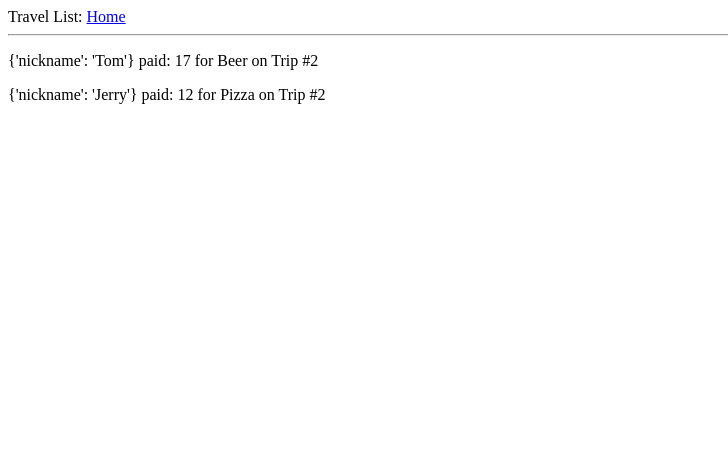
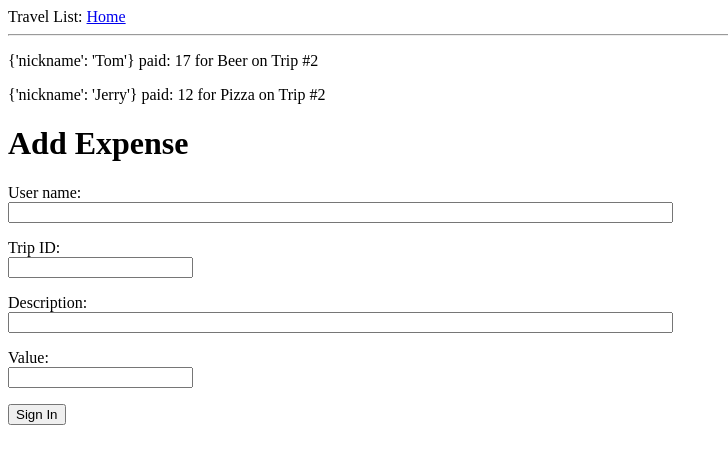
Before and after one commit to phildeutsch/dieliste, a Flask app: page /index in a window 1280 px wide. Shown: the top 464 px of the page, without its empty margins (0-728 px from the left). Run offline with Flask 2, Linux system fonts and the light colour scheme; parts of the project's set-up code (start-up, migrations or seed data) failed here and were passed over.

Commit message:
Add form

```diff
--- a/app/forms.py
+++ b/app/forms.py
@@ -1,4 +1,4 @@
-from flask_wtf  import Form
+from flask_wtf import Form
 from wtforms import TextField, IntegerField, DecimalField
 from wtforms.validators import DataRequired
 
--- a/app/templates/index.html
+++ b/app/templates/index.html
@@ -3,4 +3,27 @@
     {% for expense in expenses %}
     <div><p>{{ expense.user }} paid: {{ expense.value }} for {{expense.description}} on Trip #{{expense.trip}}</p></div>
     {% endfor %}
+
+    <h1>Add Expense</h1>
+      <form action="" method="post" name="add_expense">
+          {{ form.hidden_tag() }}
+          <p>
+              User name:<br>
+              {{ form.user_name(size=80) }}<br>
+          </p>
+          <p>
+              Trip ID:<br>
+              {{ form.trip_id(size=80) }}<br>
+          </p>
+          <p>
+              Description:<br>
+              {{ form.description(size=80) }}<br>
+          </p>
+          <p>
+              Value:<br>
+              {{ form.value(size=80) }}<br>
+          </p>
+          <p><input type="submit" value="Sign In"></p>
+      </form>
+
 {% endblock %}
--- a/app/views.py
+++ b/app/views.py
@@ -4,7 +4,7 @@ from .forms import expenseForm
 
 # index view function suppressed for brevity
 
-@app.route('/index')
+@app.route('/index', methods=['GET', 'POST'])
 def index():
     expenses = [
         {
@@ -21,6 +21,9 @@ def index():
         }
     ]
 
+    form = expenseForm()
+
     return render_template("index.html",
                            title='Home',
-                           expenses=expenses)
+                           expenses=expenses,
+                           form=form)
```
